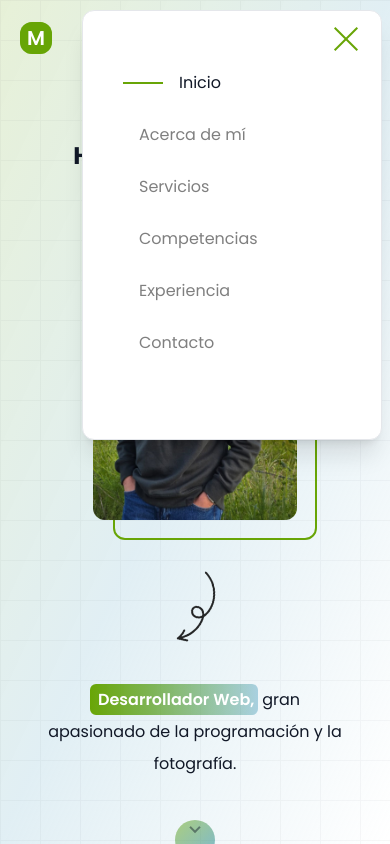
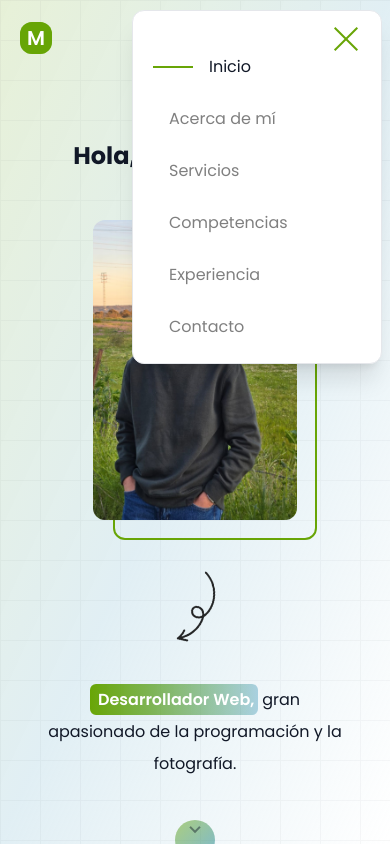
Before and after one commit to webdevmohamed/portfolio, a Vue app: page / in a window 390 px wide. Both pictures are taken after a click on the button 346 px from the left and 38 px from the top of the page. Shown: the top 844 px of the page. Built offline with nearby package versions, Linux system fonts and the light colour scheme.

Commit message:
Refactor HeaderMenu styles for improved layout and responsiveness

```diff
--- a/src/components/HeaderMenu.vue
+++ b/src/components/HeaderMenu.vue
@@ -2,13 +2,13 @@
   <nav class="p-2 relative flex">
     <button @click="toggleMenu" class="menu-toggle relative z-50 w-8 h-4 flex bg-transparent" :class="{'opened': opened}"></button>
     <Transition name="menu-container">
-      <div v-show="opened" class="w-[300px] absolute -top-3 -right-3 pt-14 pb-20 px-10 bg-background shadow-xl rounded-xl flex flex-col gap-5 border border-border z-10">
+      <div v-show="opened" class="w-[300px] max-lg:w-[250px] absolute -top-3 -right-3 p-10 max-lg:px-5 max-lg:pb-5 bg-background shadow-xl rounded-xl flex flex-col gap-5 border border-border z-10">
         <p v-for="(section, index) in store.sections"
            @click="scrollToSection(index)"
            :key="section.id"
-           :class="['menu-item text-md cursor-pointer relative group py-1 flex items-center', {'animated': animateItems}]"
+           :class="['menu-item text-base cursor-pointer relative group py-1 flex items-center', {'animated': animateItems}]"
            :style="{ animationDelay: `${index * 100}ms` }">
-          <span v-if="store.currentSectionIndex !== index" class="w-0 h-3 rounded-sm bg-primary group-hover:w-3 group-hover:rotate-45 transition-all duration-300"></span>
+          <span v-if="store.currentSectionIndex !== index" class="w-0 h-0.5 rounded-sm bg-primary group-hover:w-3 transition-all duration-300"></span>
           <Transition name="menu-item">
             <span v-if="store.currentSectionIndex === index" class="w-10 h-0.5 bg-primary transition-all duration-300"></span>
           </Transition>
```
